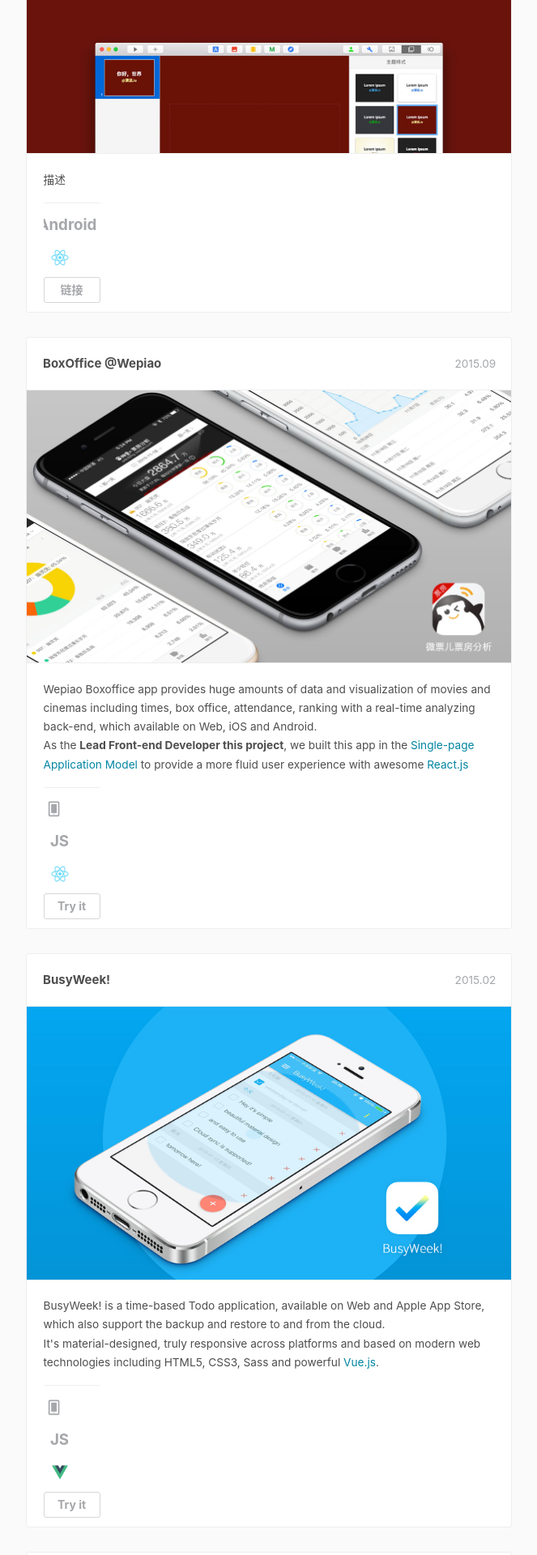
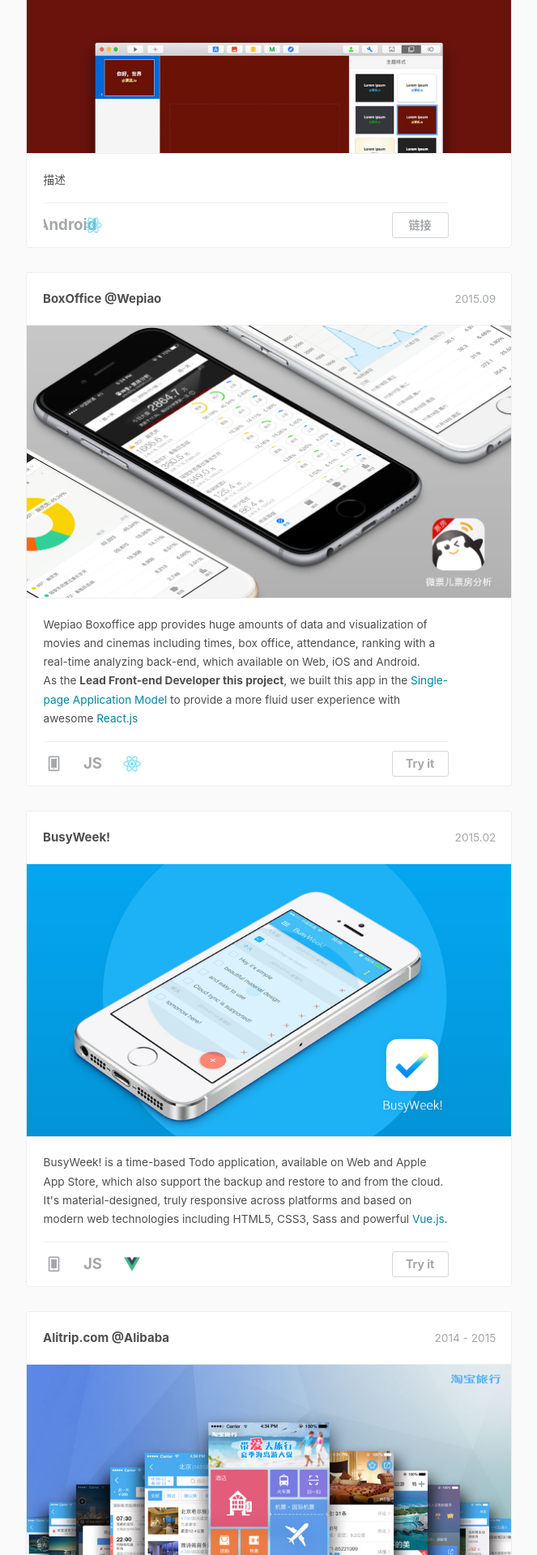
Before and after one commit to blying/blying.github.io, a Jekyll site: the page built from portfolio/index.html, in a window 1280 px wide. Shown: the part 591-2511 px from the top of the page at 81% size, without its empty margins (308-971 px from the left). Built offline with Jekyll 4.4.1, drawn with Linux system fonts in a browser that asks for light colours; nearby versions of some CDN libraries; comment, search, counter and statistics services are not loaded.

Commit message:
no message

```diff
--- a/portfolio/css/timeline.css
+++ b/portfolio/css/timeline.css
@@ -255,10 +255,10 @@
 }
 .cbp_tmlabel ul li{
     padding: 0.5em 0;
+    width: 500px;
 }
 .cbp_tmlabel ul li.skill{
 	overflow: auto;
-        width: 70px;
 	margin-top: 9px;
 	border-top: 1px solid #eeefef;
 }
```
